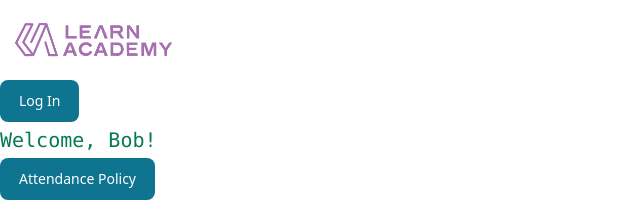
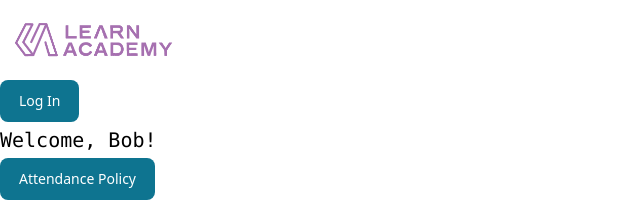
Before and after one commit to LEARNAcademy/student-application, a React (Create React App) app: page / in a window 1280 px wide. Shown: the top 204 px of the page, without its empty margins (0-640 px from the left). Built offline with nearby package versions, Linux system fonts and the light colour scheme.

Commit message:
removed submodulefrom file

```diff
--- a/src/components/Greeter.js
+++ b/src/components/Greeter.js
@@ -12,7 +12,7 @@ const Greeter = (props) => {
 
   return (
 
-    <div id="greeting" className="text-xl  text-green-600 font-mono py-1">
+    <div id="greeting" className="text-xl ltext-green-600 font-mono py-1">
       {`Welcome, ${greeterName(user)}!`}
     </div>
   )
```
